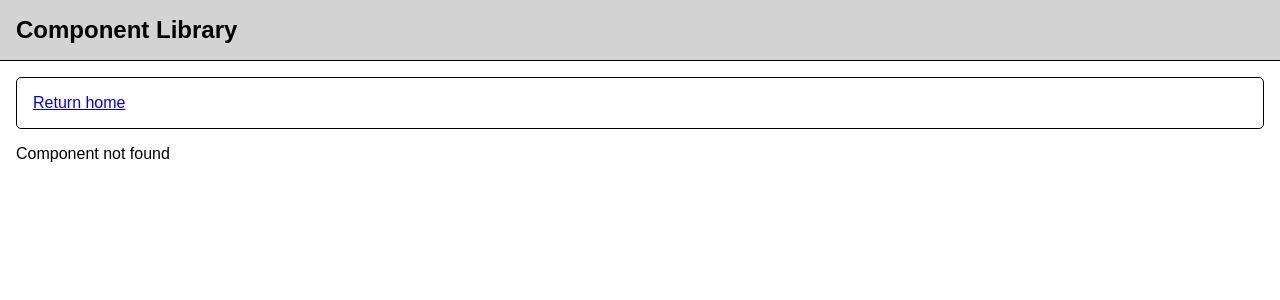
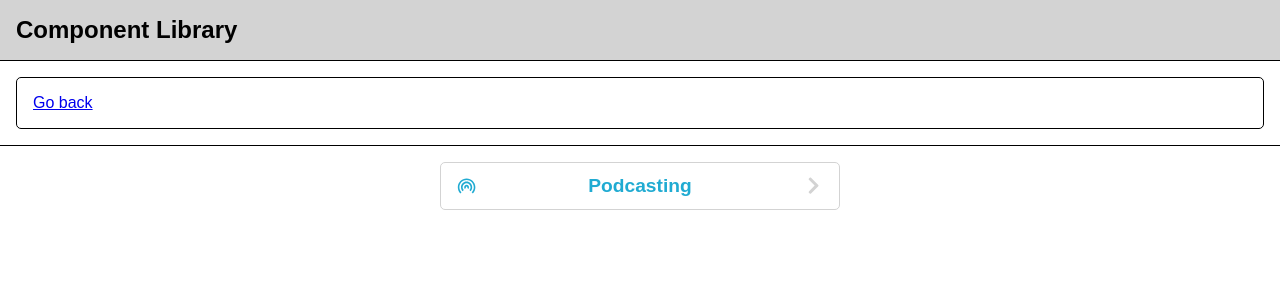
Before and after one commit to aflo7/component-library, a React (Vite) app: page /#/buttons/podcast in a window 1280 px wide. Before the commit this address led to /#/buttons/video. Shown: the top 300 px of the page. Built offline with nearby package versions, Linux system fonts and the light colour scheme.

Commit message:
added podcast and video editing buttons

```diff
--- a/src/App.jsx
+++ b/src/App.jsx
@@ -24,7 +24,9 @@ import Post from './components/reddit/Post';
 import Subscribe from './components/twitter/Subscribe';
 import JobPost from './components/linkedin/JobPost';
 import { default as FacebookNav } from './components/facebook/Nav';
-
+import PodcastBtn from './components/buttons/PodcastBtn';
+import VideoEditingBtn from './components/buttons/VideoEditingBtn';
+import { PiFilmSlate } from "react-icons/pi";
 export const Home = () => {
   return (
     <>
@@ -108,6 +110,14 @@ export const Home = () => {
         <Link className="react-router-link" to="/linkedin/job-post">
           <div className="home-link">LinkedIn Job Post Component</div>
         </Link>
+
+        <Link className="react-router-link" to="/buttons/podcast">
+          <div className="home-link">Podcast  Button Component</div>
+        </Link>
+
+        <Link className="react-router-link" to="/buttons/video">
+          <div className="home-link">Video Editing Button Component</div>
+        </Link>
       </div>
     </>
   );
@@ -154,6 +164,9 @@ export default function App() {
 
           <Route path="/innovation-card" element={<InnovationCard />} />
 
+          <Route path="/buttons/podcast" element={<PodcastBtn />} />
+          <Route path="/buttons/video" element={<VideoEditingBtn />} />
+
           <Route path="*" element={<NotFound />} />
         </Routes>
       </HashRouter>
--- /dev/null
+++ b/src/components/buttons/PodcastBtn.jsx
@@ -0,0 +1,27 @@
+import React from 'react';
+import { CgMediaPodcast } from 'react-icons/cg';
+
+import { FaChevronRight } from 'react-icons/fa';
+import styles from './podcast.module.css';
+import { Link } from 'react-router-dom';
+
+const PodcastBtn = () => {
+  return (
+    <>
+      <Link to="/">
+        <div className="back-link-wrapper">
+          <div className="back-link">Go back</div>
+        </div>
+      </Link>
+      <div className={styles.btnContainer}>
+        <button className={styles.podcastBtnWrapper}>
+          <CgMediaPodcast />
+          <p>Podcasting</p>
+          <FaChevronRight className={styles.chevronRight} />
+        </button>
+      </div>
+    </>
+  );
+};
+
+export default PodcastBtn;
--- /dev/null
+++ b/src/components/buttons/VideoEditingBtn.jsx
@@ -0,0 +1,26 @@
+import React from 'react'
+import styles from './video.module.css'
+import { Link } from 'react-router-dom';
+import { FaChevronRight } from 'react-icons/fa';
+import { IoMdFilm } from "react-icons/io";
+const VideoEditingBtn = () => {
+  return (
+
+    <>
+    <Link to="/">
+        <div className="back-link-wrapper">
+          <div className="back-link">Go back</div>
+        </div>
+      </Link>
+      <div className={styles.btnContainer}>
+        <button className={styles.videoBtnWrapper}>
+          <IoMdFilm />
+          <p>Video editing</p>
+          <FaChevronRight className={styles.chevronRight} />
+        </button>
+      </div>
+    </>
+  )
+}
+
+export default VideoEditingBtn
--- /dev/null
+++ b/src/components/buttons/podcast.module.css
@@ -0,0 +1,26 @@
+.podcastBtnWrapper {
+display: flex;
+align-items: center;
+justify-content: space-between;
+/* gap: 300px; */
+color: rgb(32, 171, 210);
+background-color: white;
+border: 1px solid lightgray;
+padding: 0.75rem 1rem;
+border-radius: 5px;
+font-size: 1.2rem;
+font-weight: bold;
+cursor: pointer;
+max-width: 400px;
+width: 100%;
+
+}
+.chevronRight {
+  color: lightgray;
+}
+
+.btnContainer {
+  padding: 1rem;
+  display: flex;
+  justify-content: center;
+}
--- /dev/null
+++ b/src/components/buttons/video.module.css
@@ -0,0 +1,27 @@
+.videoBtnWrapper {
+  display: flex;
+  align-items: center;
+  justify-content: space-between;
+  /* gap: 300px; */
+  /* color: rgb(32, 171, 210); */
+  color: rgb(193,101,165);
+  background-color: white;
+  border: 1px solid lightgray;
+  padding: 0.75rem 1rem;
+  border-radius: 5px;
+  font-size: 1.2rem;
+  font-weight: bold;
+  cursor: pointer;
+  max-width: 400px;
+  width: 100%;
+
+}
+.chevronRight {
+  color: lightgray;
+}
+
+.btnContainer {
+  padding: 1rem;
+  display: flex;
+  justify-content: center;
+}
```
